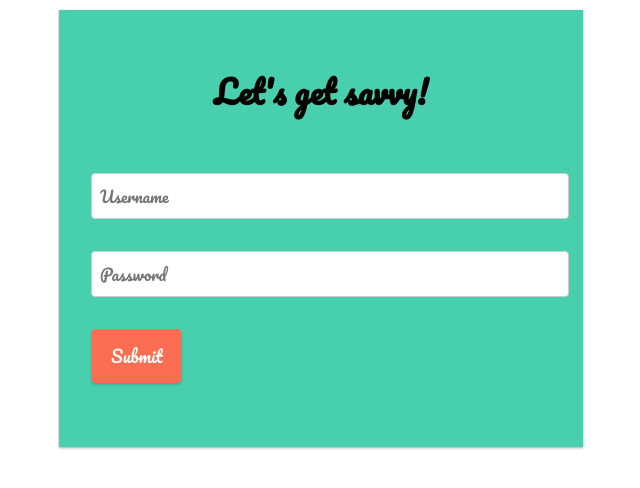
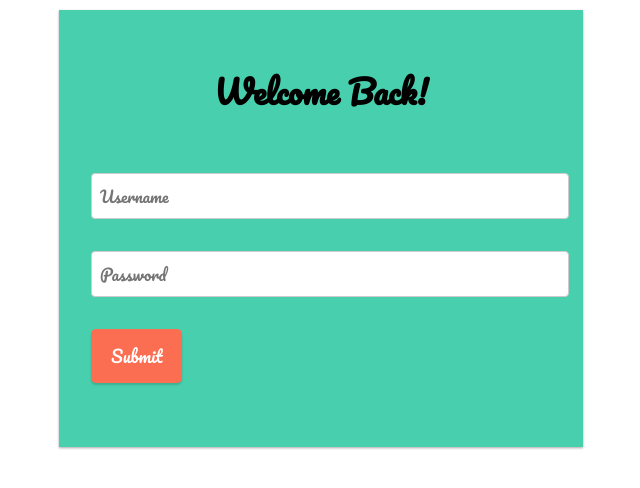
Before and after one commit to buildsprint-watermyplants/Front-end, a React (Create React App) app in the folder watermyplants/: page /login in a window 1280 px wide. Shown: the top 488 px of the page, without its empty margins (306-946 px from the left). Built offline with nearby package versions, Linux system fonts and the light colour scheme.

Commit message:
changed header to welcome back

```diff
--- a/watermyplants/src/components/Login/Login.js
+++ b/watermyplants/src/components/Login/Login.js
@@ -8,7 +8,7 @@ const Login = ({ errors, touched, values, status }) => {
   return (
     <div className="user-form-container">
       <header>
-        <h1>Let's get savvy!</h1>
+        <h1>Welcome Back!</h1>
       </header>
       <Formik
       initialValues={{ userName: '', password: '' }}
@@ -44,5 +44,4 @@ const Login = ({ errors, touched, values, status }) => {
   )
 }
 
-
 export default Login;
```
